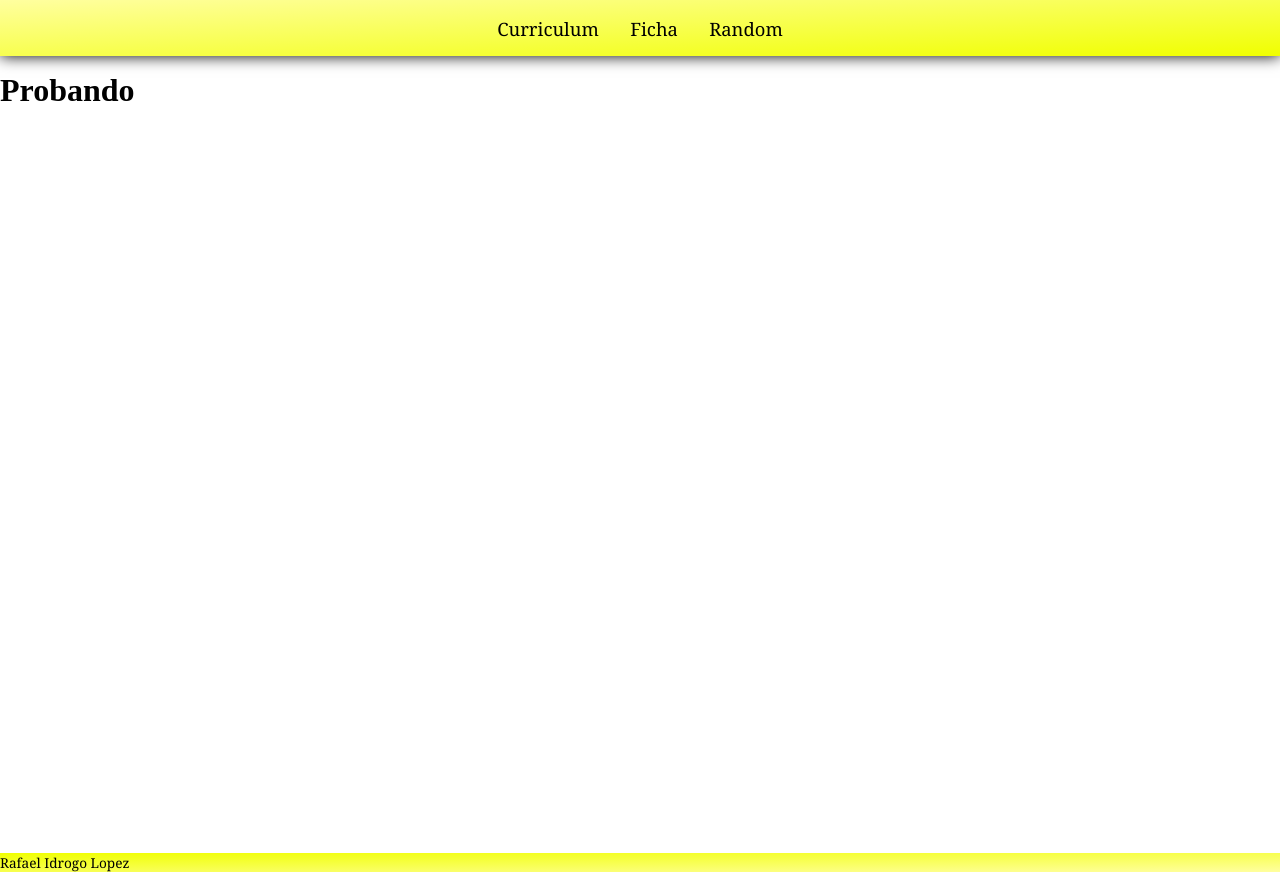
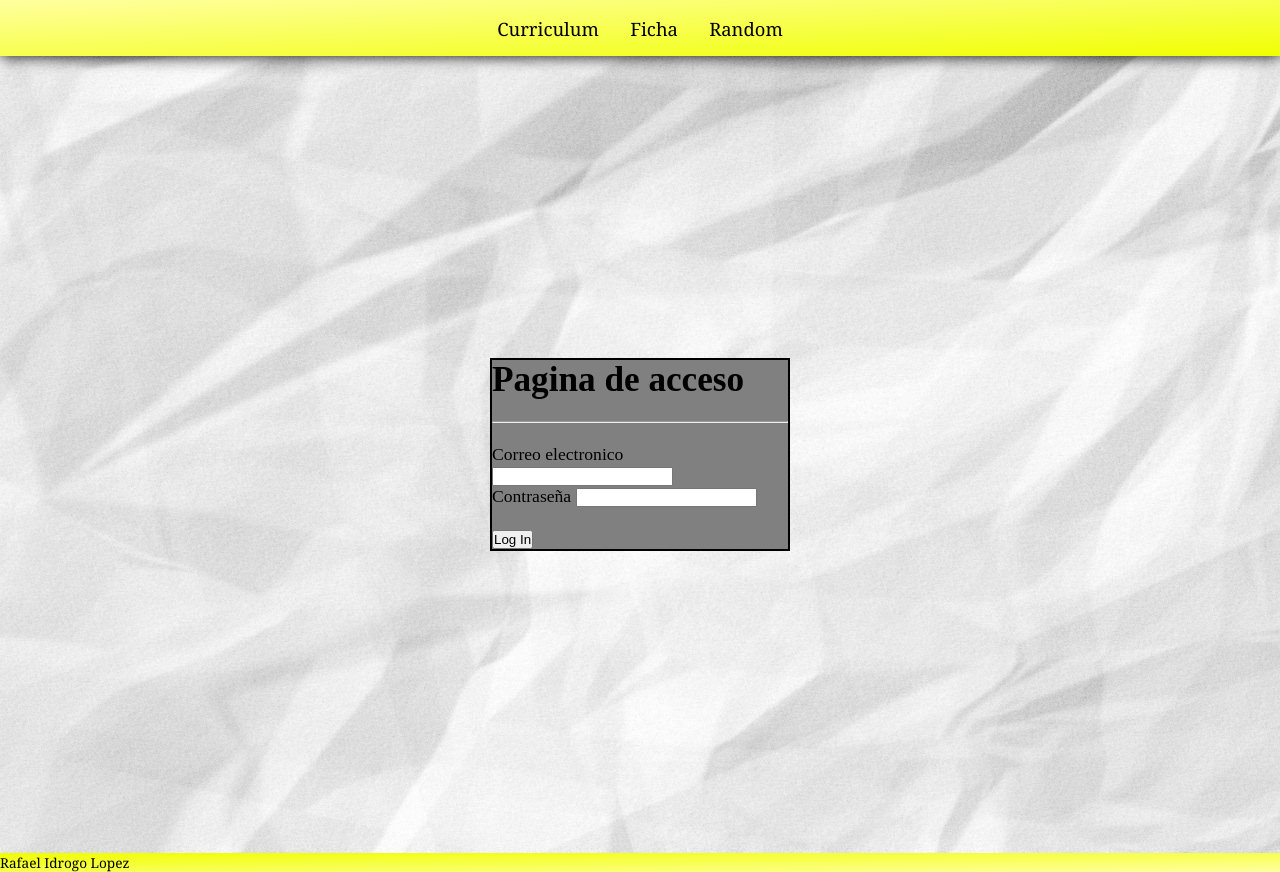
Before and after one commit to rafajlpz/cv-vue, a Vue app: page /about in a window 1280 px wide. Built offline with nearby package versions, Linux system fonts and the light colour scheme.

Commit message:
Añadido background y cambios varios-mAgregado formulario -Cambios css, fuente

```diff
--- a/src/App.vue
+++ b/src/App.vue
@@ -1,6 +1,6 @@
 <template>
   <mi-menu></mi-menu>
-  <router-view/>
+  <router-view />
 
   <mi-footer></mi-footer>
 </template>
@@ -9,31 +9,26 @@
 /* Reseteo */
 *,
 *::before,
-*::after{
+*::after {
   box-sizing: border-box;
 }
 
-
-#app{
+#app {
   display: grid;
   /* auto lo que necesita, 1fr estira todo lo que pueda, y el auto lo mismo que el primero */
-  grid-template-rows:  1fr auto;
-
-
-
+  grid-template-rows: 1fr auto;
 
   padding: 0;
   margin: 0;
   min-height: 100vh;
-
-
 }
-body{
+body {
+  font-size: 1.1rem;
   margin-top: 4.5rem;
+  background: url(./assets/photography-paper-21.jpg);
 }
 </style>
 <script setup>
-import MiMenu from './components/MiMenu.vue';
-import MiFooter from './components/MiFooter.vue';
-
+import MiMenu from "./components/MiMenu.vue";
+import MiFooter from "./components/MiFooter.vue";
 </script>
--- a/src/hook/firebase.config.js
+++ b/src/hook/firebase.config.js
@@ -1,6 +1,8 @@
 // Import the functions you need from the SDKs you need
 import { initializeApp } from "firebase/app";
 import { getFirestore } from "firebase/firestore";
+import { getAuth} from "firebase/auth";
+
 
 // TODO: Add SDKs for Firebase products that you want to use
 // https://firebase.google.com/docs/web/setup#available-libraries
@@ -23,4 +25,7 @@ const app = initializeApp(firebaseConfig);
 //Iniciar Cloud Firestore y obtener referencia del servicio
 const db = getFirestore(app);
 
+export const auth = getAuth();
+
+
 export {db};
--- a/src/store/datosPersonales.js
+++ b/src/store/datosPersonales.js
@@ -6,7 +6,7 @@ import { collection, query, getDocs } from "firebase/firestore";
 export const useStoreDatosPersonales = defineStore("datosPersonales", {
   state: () => {
     return {
-      curriculum: ['fdfdf'],
+      curriculum: [''],
       nombre: "",
     };
   },
--- a/src/views/AboutView.vue
+++ b/src/views/AboutView.vue
@@ -1,5 +1,54 @@
 <template>
-  <div class="about">
-    <h1>Probando</h1>
+  <div class="contenedor">
+    <div class="caja-formulario">
+      <h1>Pagina de acceso</h1>
+      <br>
+      <hr>
+      <br>
+      <form @submit.prevent="autentificar" action="#" id="myForm">
+        <div class="control">
+          <label for="email"> Correo electronico </label>
+          <input type="email" id="email" />
+        </div>
+
+        <div class="control">
+          <label for="password"> Contraseña </label>
+          <input type="password" id="password" />
+        </div>
+        <br>
+        <button>Log In</button>
+      </form>
+    </div>
   </div>
 </template>
+
+<script setup>
+const autentificar = () =>{
+  alert("preufFG");
+}
+
+</script>
+
+<style>
+
+.contenedor{
+  display: flex;
+  align-items: center;
+  justify-content: center;
+}
+
+.caja-formulario{
+  background-color: grey;
+  border: 2px solid black;
+
+  width: 300px;
+  height: fit-content;
+
+  display: flex;
+  flex-direction: column;
+  justify-content: center;
+
+
+
+}
+</style>
```
Also changed, not shown: src/store/users.js (added, +10 -0 lines), src/views/Contacto.vue (+0 -17 lines), src/views/HomeView.vue (+18 -14 lines), src/assets/52-523134_old-paper-background-4k.jpg (added), src/assets/photography-paper-21.jpg (added).
